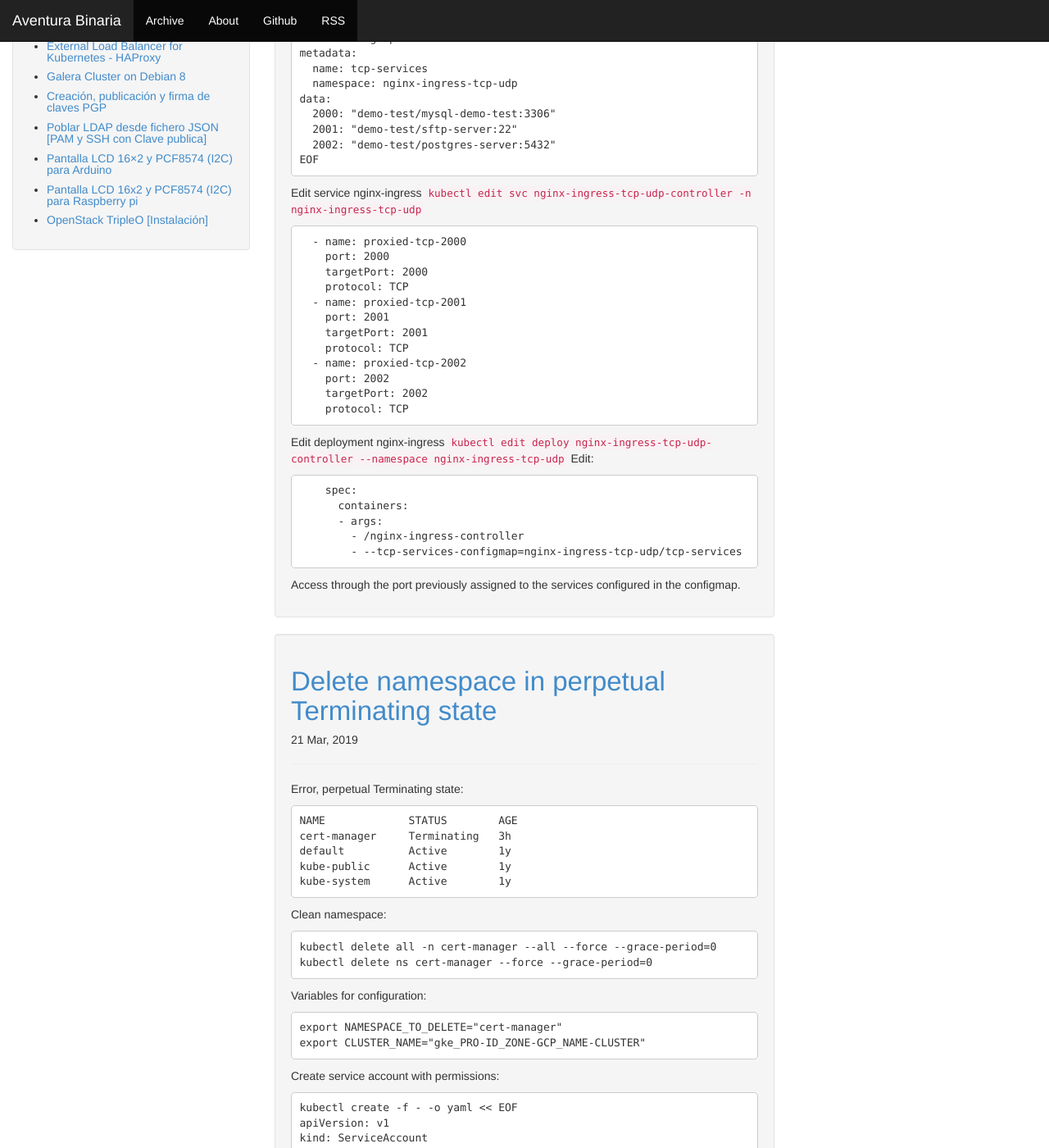
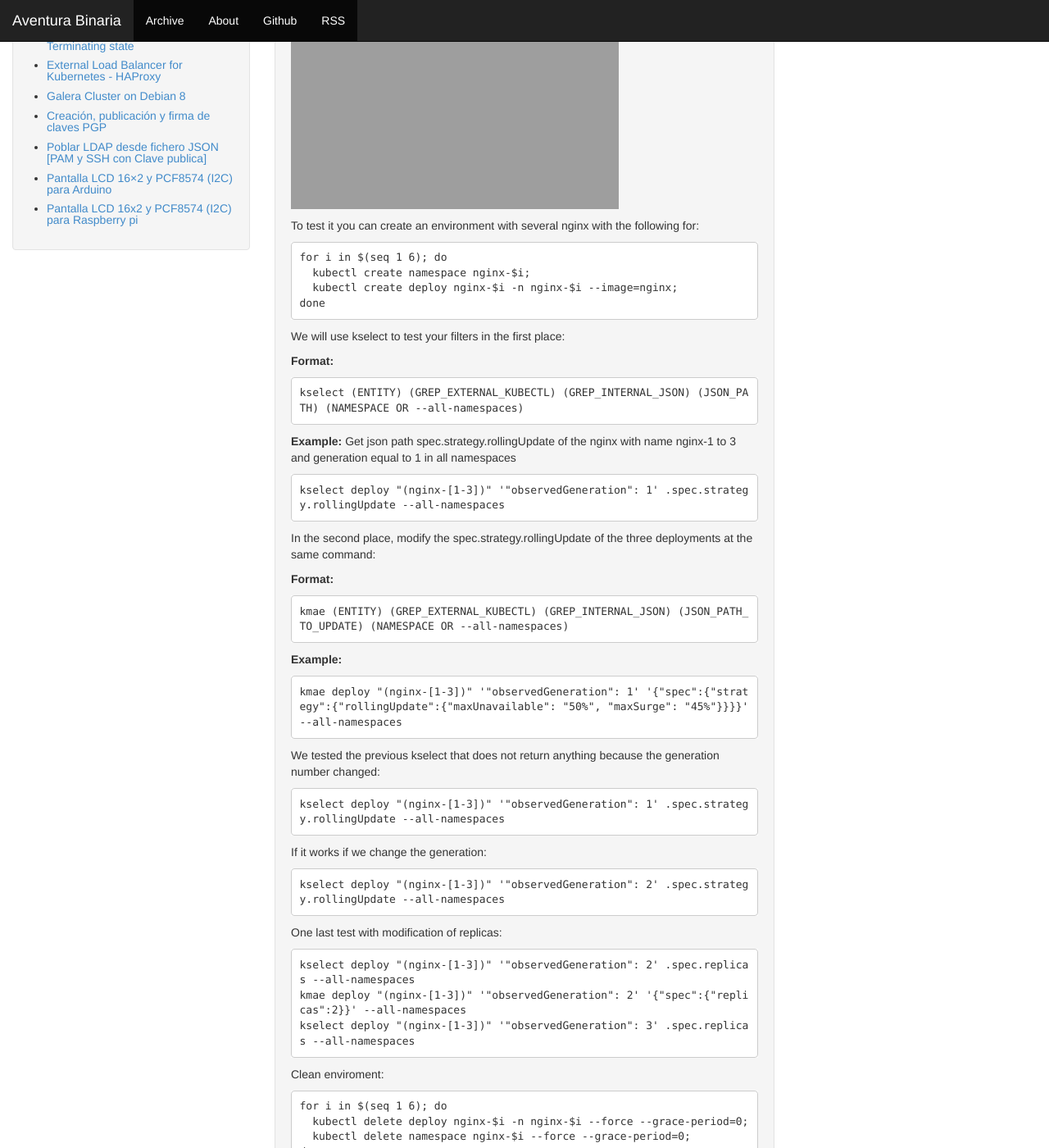
Before and after one commit to Tedezed/aventurabinaria.es, a Jekyll site: the page built from index.html, in a window 1280 px wide and 1400 px high, scrolled down 428 px. Shown: the whole window at 82% size. Built offline with Jekyll 4.4.1, drawn with Linux system fonts in a browser that asks for light colours; the list of posts is cut into pages by our own code; comment, search, counter and statistics services are not loaded; some of the changed text lies outside the part shown.

Commit message:
Add new post

````diff
--- /dev/null
+++ b/_posts/2019-07-15-Massive-editor-json-for-Kubernetes.md
@@ -0,0 +1,69 @@
+---
+layout: post
+title: "Massive editor json for Kubernetes"
+date: 2019-07-15 20:00:06 -0700
+comments: true
+---
+
+In this post we will see the use of a custom bash (kmae and kselect) function that can save you time in your Kuberentes environments.
+The idea is to interact with Kubernetes to be able to quickly edit a large amount of resources using grep filters; external (kubectl get pod) and internal (kubectl get pod -o json).
+Code: [https://gist.github.com/Tedezed/a8abece3507296c4fa1eb0ea70cc15e5](https://gist.github.com/Tedezed/a8abece3507296c4fa1eb0ea70cc15e5)
+
+(Kmae: It can be very dangerous if it is not used with caution, you can create backup of your cluster in json using: [https://github.com/Tedezed/kubernetes-resources/tree/master/kubebackup](https://github.com/Tedezed/kubernetes-resources/tree/master/kubebackup))
+
+<img src="https://www.aventurabinaria.es/images/posts/tty-kmae.gif" alt="Gif tty" />
+
+To test it you can create an environment with several nginx with the following for:
+```
+for i in $(seq 1 6); do
+  kubectl create namespace nginx-$i;
+  kubectl create deploy nginx-$i -n nginx-$i --image=nginx;
+done
+```
+
+We will use kselect to test your filters in the first place:
+
+**Format:**
+```
+kselect (ENTITY) (GREP_EXTERNAL_KUBECTL) (GREP_INTERNAL_JSON) (JSON_PATH) (NAMESPACE OR --all-namespaces)
+```
+**Example:** Get json path spec.strategy.rollingUpdate of the nginx with name nginx-1 to 3 and generation equal to 1 in all namespaces
+```
+kselect deploy "(nginx-[1-3])" '"observedGeneration": 1' .spec.strategy.rollingUpdate --all-namespaces
+```
+
+In the second place, modify the spec.strategy.rollingUpdate of the three deployments at the same command:
+
+**Format:**
+```
+kmae (ENTITY) (GREP_EXTERNAL_KUBECTL) (GREP_INTERNAL_JSON) (JSON_PATH_TO_UPDATE) (NAMESPACE OR --all-namespaces)
+```
+**Example:**
+```
+kmae deploy "(nginx-[1-3])" '"observedGeneration": 1' '{"spec":{"strategy":{"rollingUpdate":{"maxUnavailable": "50%", "maxSurge": "45%"}}}}' --all-namespaces
+```
+
+We tested the previous kselect that does not return anything because the generation number changed:
+```
+kselect deploy "(nginx-[1-3])" '"observedGeneration": 1' .spec.strategy.rollingUpdate --all-namespaces
+```
+
+If it works if we change the generation:
+```
+kselect deploy "(nginx-[1-3])" '"observedGeneration": 2' .spec.strategy.rollingUpdate --all-namespaces
+```
+
+One last test with modification of replicas:
+```
+kselect deploy "(nginx-[1-3])" '"observedGeneration": 2' .spec.replicas --all-namespaces
+kmae deploy "(nginx-[1-3])" '"observedGeneration": 2' '{"spec":{"replicas":2}}' --all-namespaces
+kselect deploy "(nginx-[1-3])" '"observedGeneration": 3' .spec.replicas --all-namespaces
+```
+
+Clean enviroment:
+```
+for i in $(seq 1 6); do
+  kubectl delete deploy nginx-$i -n nginx-$i --force --grace-period=0;
+  kubectl delete namespace nginx-$i --force --grace-period=0;
+done
+```
````
Also changed, not shown: _posts/2015-08-3-Proyecto-Celtic-Kubernetes.md (+1 -1 lines), 1 other file.
